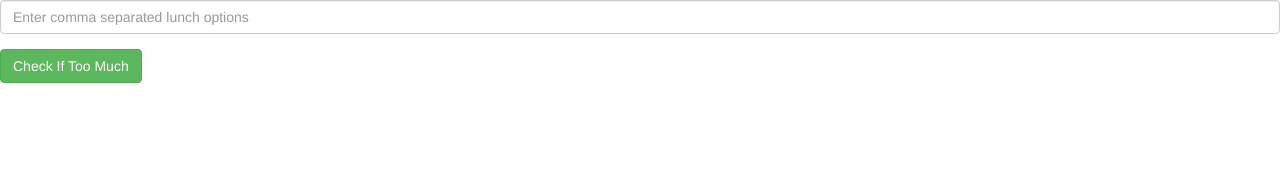
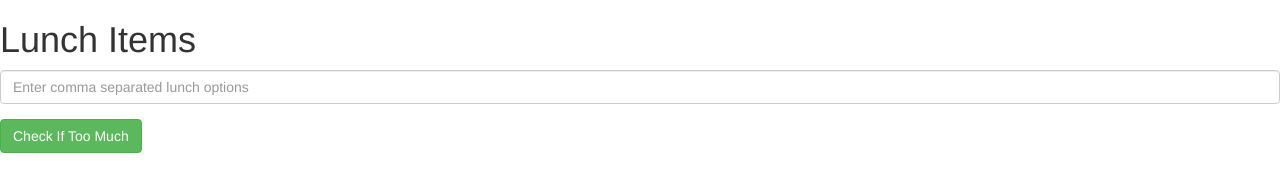
Before and after one commit to nshukla6/project1, a plain HTML site: page index.html in a window 1280 px wide. Drawn offline with nearby package versions, Linux system fonts and the light colour scheme.

Commit message:
added functionality

```diff
--- a/index.html
+++ b/index.html
@@ -9,6 +9,7 @@
   </head>
   <body>
     <div ng-controller="LunchCheckController">
+      <h1>Lunch Items</h1>
       <div class="form-group">
         <input type="text" ng-model="lunchItems" class="form-control"
          placeholder="Enter comma separated lunch options">
@@ -17,7 +18,7 @@
         <button class="btn btn-success" ng-click="onSubmit()">Check If Too Much</button>
       </div>
 
-      <div class="form-group msg alert alert-{{noticeType}}">
+      <div class="alert alert-{{noticeType}}">
         {{msg}}
       </div>
     </div>
```
